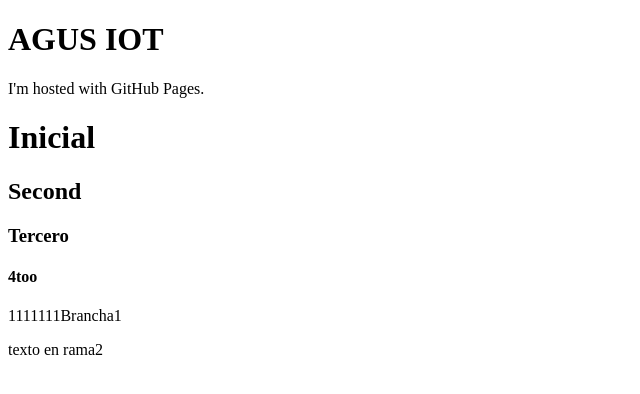
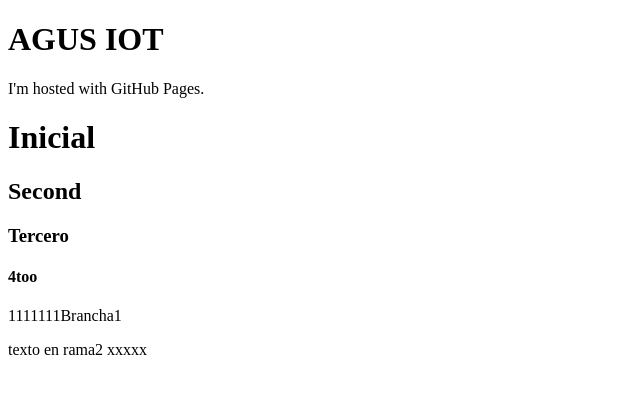
Before and after one commit to aguszur/iot_agus, a plain HTML site: page index.html in a window 1280 px wide. Shown: the full height of the page, 0-640 px from the left. Drawn offline with Linux system fonts and the light colour scheme.

Commit message:
Agrego xxxx en rama2

```diff
--- a/index.html
+++ b/index.html
@@ -8,6 +8,6 @@
 <h3>Tercero</h3>
 <h4>4too</h4>
 <p>1111111Brancha1</p>
-<p>texto en rama2</p>
+<p>texto en rama2 xxxxx</p>
 </body>
 </html>
```
